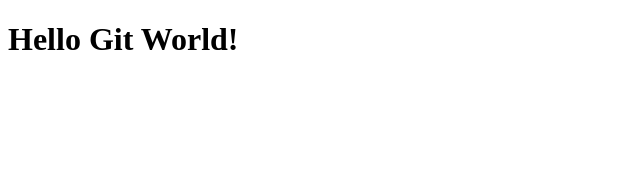
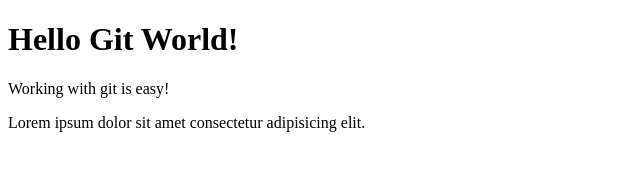
Before and after one commit to hamxy/git-course, a plain HTML site: page index.html in a window 1280 px wide. Shown: the whole page, without its empty margins (0-640 px from the left). Drawn offline with Linux system fonts and the light colour scheme.

Commit message:
Add lorem ipsum div

```diff
--- a/index.html
+++ b/index.html
@@ -8,5 +8,9 @@
 </head>
 <body>
     <h1>Hello Git World!</h1>
+    <div>
+        <p>Working with git is easy!</p>
+        <p>Lorem ipsum dolor sit amet consectetur adipisicing elit.</p>
+    </div>
 </body>
 </html>
```
